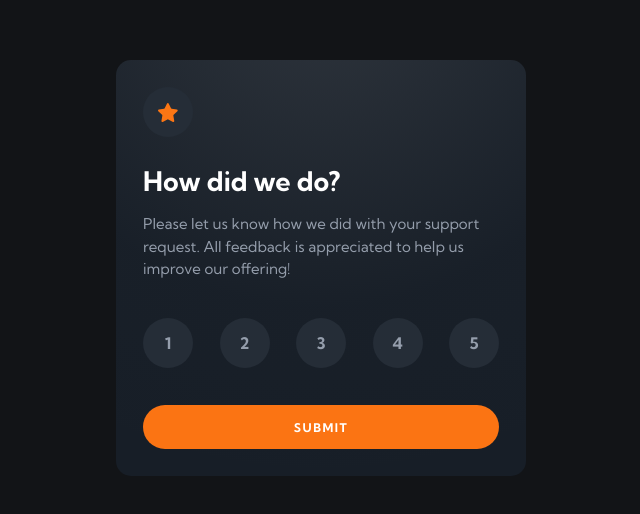
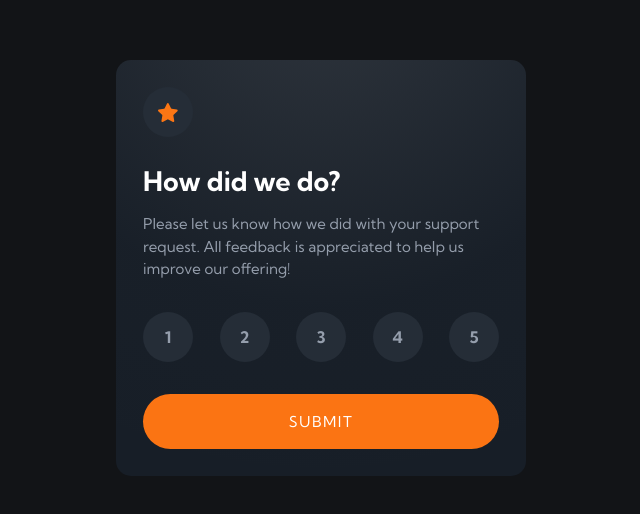
Before and after one commit to 13NOONE37/Interactive-rating-component, a plain HTML site: page index.html in a window 1280 px wide. Shown: the part 132-646 px from the top of the page, without its empty margins (319-959 px from the left). Drawn offline with Linux system fonts and the light colour scheme.

Commit message:
html structure changed

```diff
--- a/index.html
+++ b/index.html
@@ -17,12 +17,13 @@
     <link href="./style.css" rel="stylesheet" />
   </head>
   <body>
+    <main class="content">
       <form class="card card__rating">
         <span class="star"></span>
         <h1>How did we do?</h1>
         <p>
-        Please let us know how we did with your support request. All feedback is
-        appreciated to help us improve our offering!
+          Please let us know how we did with your support request. All feedback
+          is appreciated to help us improve our offering!
         </p>
         <div class="rates">
           <input type="radio" name="rating" value="1" />
@@ -43,6 +44,7 @@
           more support, don’t hesitate to get in touch!
         </p>
       </div>
+    </main>
     <script>
       const handleSubmit = (e) => {
         e.preventDefault();
--- a/style.css
+++ b/style.css
@@ -19,7 +19,7 @@
   box-sizing: border-box;
   font-family: 'Kumbh Sans', sans-serif;
 }
-body {
+.content {
   font-size: 15px;
   background-color: var(--very-dark-blue);
   display: grid;
@@ -98,12 +98,13 @@ body {
   font-weight: 700;
   font-size: 1.2em;
 }
+
+.card__rating .rates input:hover {
+  background-color: var(--orange);
+  color: var(--white);
+}
 .card__rating .rates input:checked {
   background-color: var(--medium-grey);
-  color: var(--white);
-}
-.card__rating .rates input:hover {
-  background-color: var(--orange);
   color: var(--white);
 }
 .card__rating button {
@@ -115,11 +116,11 @@ body {
   border-radius: 2em;
   padding: 1.2em;
 
-  font-weight: 700;
+  font-weight: 400;
   color: var(--white);
   text-transform: uppercase;
   letter-spacing: 1.5px;
-  font-size: 0.8em;
+  font-size: 1em;
   transition: all 0.3s ease;
 }
 .card__rating button:hover {
```
Lines whose indentation alone changed are shown as unchanged.
